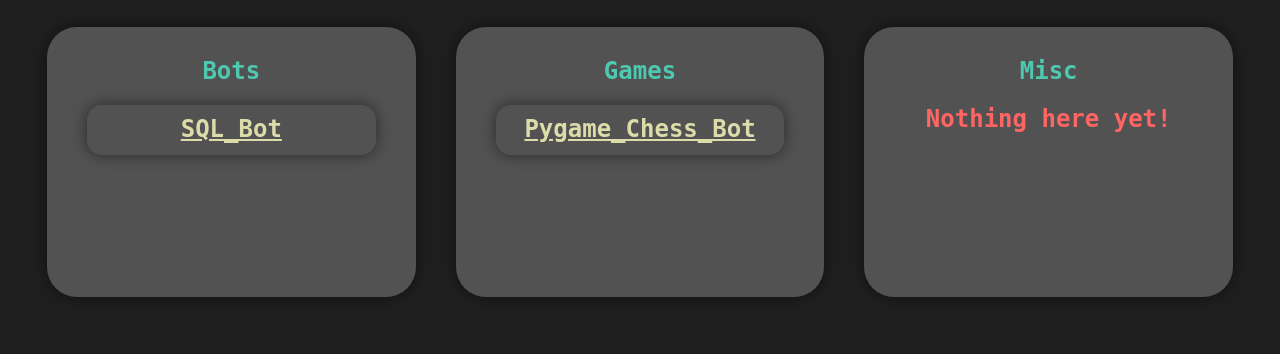
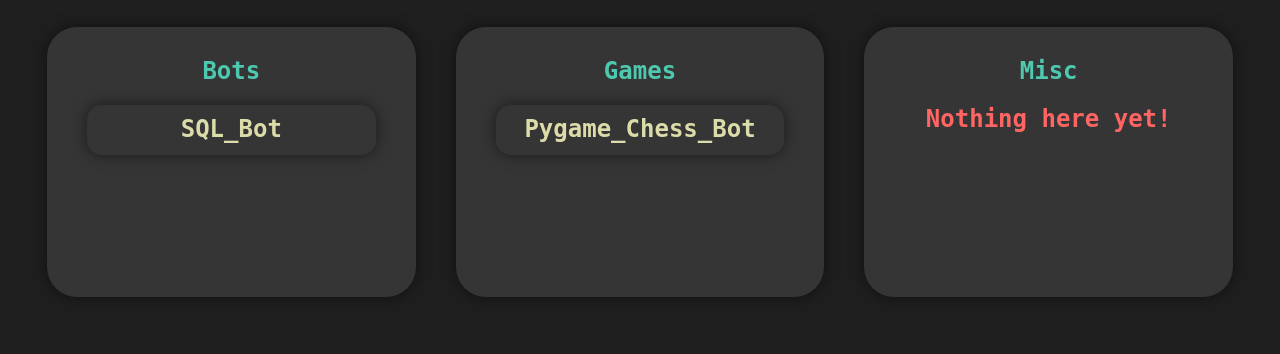
Before and after one commit to ILikeMice/ILikeMice.github.io, a plain HTML site: page index.html in a window 1280 px wide. Shown: the part 68-422 px from the top of the page. Drawn offline with Linux system fonts and the light colour scheme.

Commit message:
Update styles.css

```diff
--- a/styles.css
+++ b/styles.css
@@ -6,7 +6,7 @@
     margin-left: 20px;
     margin-right: 20px;
     text-align: center;
-    background-color: #525252;
+    background-color: #353535;
     box-shadow: 0 0 15px rgba(0, 0, 0, 0.5);
 }
 
@@ -21,6 +21,7 @@
     font-size: 150%;
     color: #DCDCAA;
     font-weight: 600;
+    text-decoration: none;
     font-family: 'Droid Sans Mono', 'monospace', monospace;
 }
 
```
